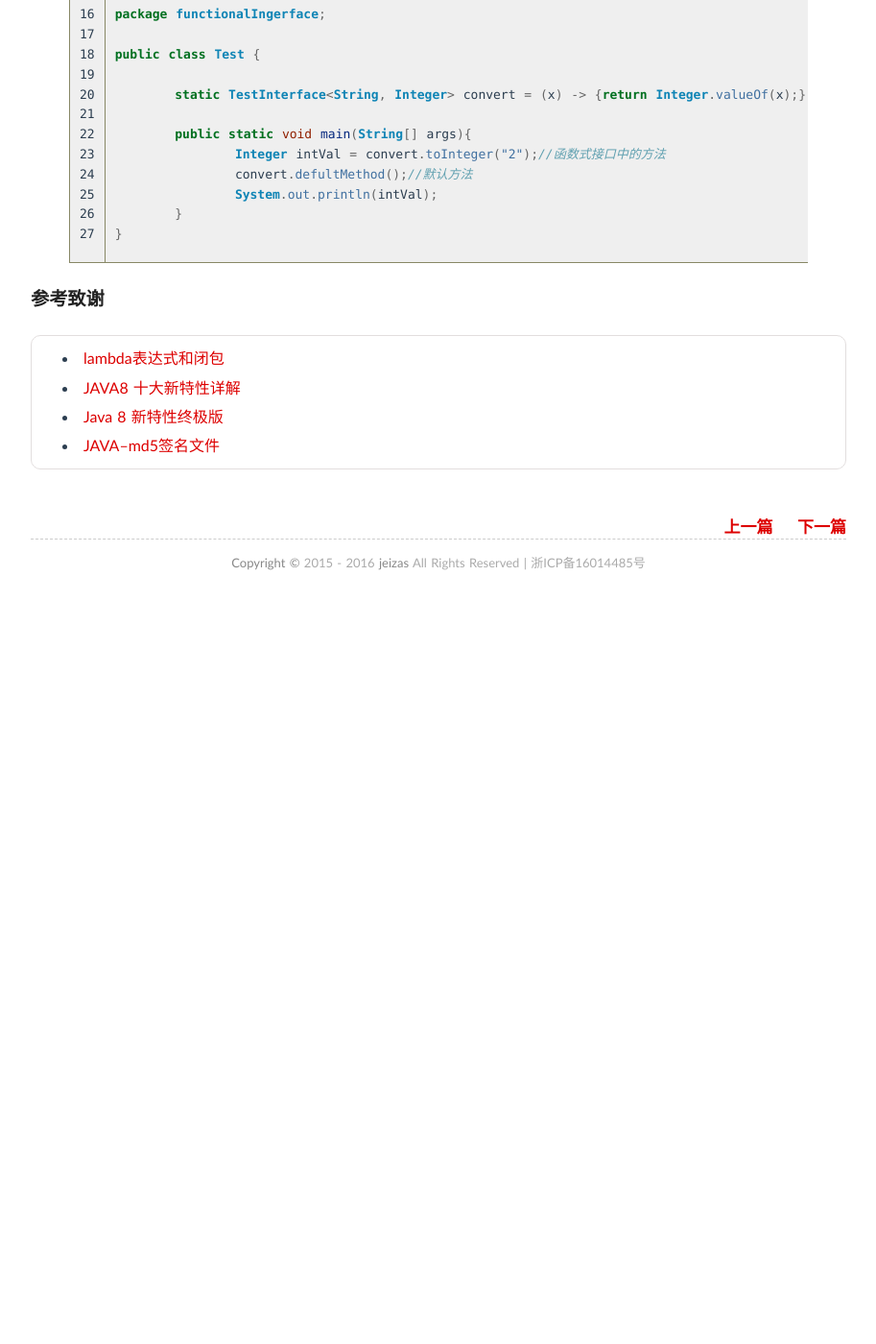
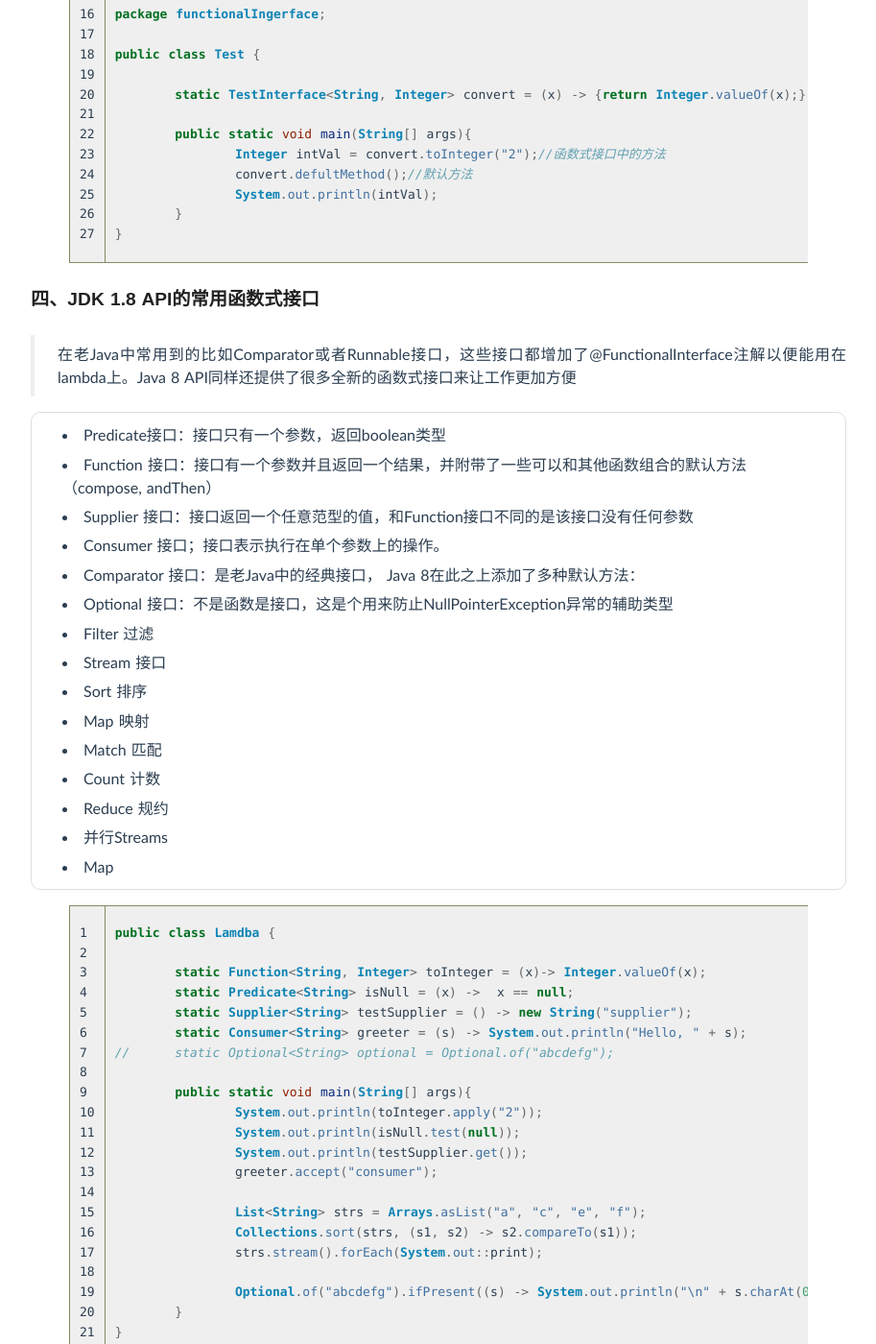
Before and after one commit to jeizas/jeizas.github.io, a Jekyll site: the page built from _posts/2016-08-07-java8_new_function.md, in a window 1280 px wide and 1400 px high, scrolled down 2017 px. Shown: the whole window at 96% size, without its empty margins (183-1096 px from the left). Built offline with Jekyll 4.4.1, drawn with Linux system fonts in a browser that asks for light colours; comment, search, counter and statistics services are not loaded; before the commit the page ends 2647 px from its top, so only the background shows below that; some of the changed text lies outside the part shown.

Commit message:
修改：     _posts/2016-08-07-java8_new_function.md

```diff
--- a/_posts/2016-08-07-java8_new_function.md
+++ b/_posts/2016-08-07-java8_new_function.md
@@ -65,7 +65,7 @@ package functionalIngerface;
 @FunctionalInterface
 public interface TestInterface<I, O> {
 
-	public O toInteger(I i);
+	public O toInteger(I i);//java接口public、abstract、static
 
 	default void defultMethod(){
 		System.out.println("default method...");
@@ -86,6 +86,54 @@ public class Test {
 }
 {% endhighlight java linenos %}
 
+### 四、JDK 1.8 API的常用函数式接口
+
+> 在老Java中常用到的比如Comparator或者Runnable接口，这些接口都增加了@FunctionalInterface注解以便能用在lambda上。Java 8 API同样还提供了很多全新的函数式接口来让工作更加方便
+
+* Predicate接口：接口只有一个参数，返回boolean类型
+* Function 接口：接口有一个参数并且返回一个结果，并附带了一些可以和其他函数组合的默认方法（compose, andThen）
+* Supplier 接口：接口返回一个任意范型的值，和Function接口不同的是该接口没有任何参数
+* Consumer 接口；接口表示执行在单个参数上的操作。
+* Comparator 接口：是老Java中的经典接口， Java 8在此之上添加了多种默认方法：
+* Optional 接口：不是函数是接口，这是个用来防止NullPointerException异常的辅助类型
+* Filter 过滤
+* Stream 接口
+* Sort 排序
+* Map 映射
+* Match 匹配
+* Count 计数
+* Reduce 规约
+* 并行Streams
+* Map
+
+{% highlight java linenos %}
+public class Lamdba {
+
+	static Function<String, Integer> toInteger = (x)-> Integer.valueOf(x);
+	static Predicate<String> isNull = (x) ->  x == null;
+	static Supplier<String> testSupplier = () -> new String("supplier");
+	static Consumer<String> greeter = (s) -> System.out.println("Hello, " + s);
+//	static Optional<String> optional = Optional.of("abcdefg");
+
+	public static void main(String[] args){
+		System.out.println(toInteger.apply("2"));
+		System.out.println(isNull.test(null));
+		System.out.println(testSupplier.get());
+		greeter.accept("consumer");
+
+		List<String> strs = Arrays.asList("a", "c", "e", "f");
+		Collections.sort(strs, (s1, s2) -> s2.compareTo(s1));
+		strs.stream().forEach(System.out::print);
+
+		Optional.of("abcdefg").ifPresent((s) -> System.out.println("\n" + s.charAt(0)));
+	}
+}
+{% endhighlight java linenos %}
+
+### 五、新API
+
+> 待续
+
 ### 参考致谢
 
 * [lambda表达式和闭包](http://www.importnew.com/17905.html)
```
